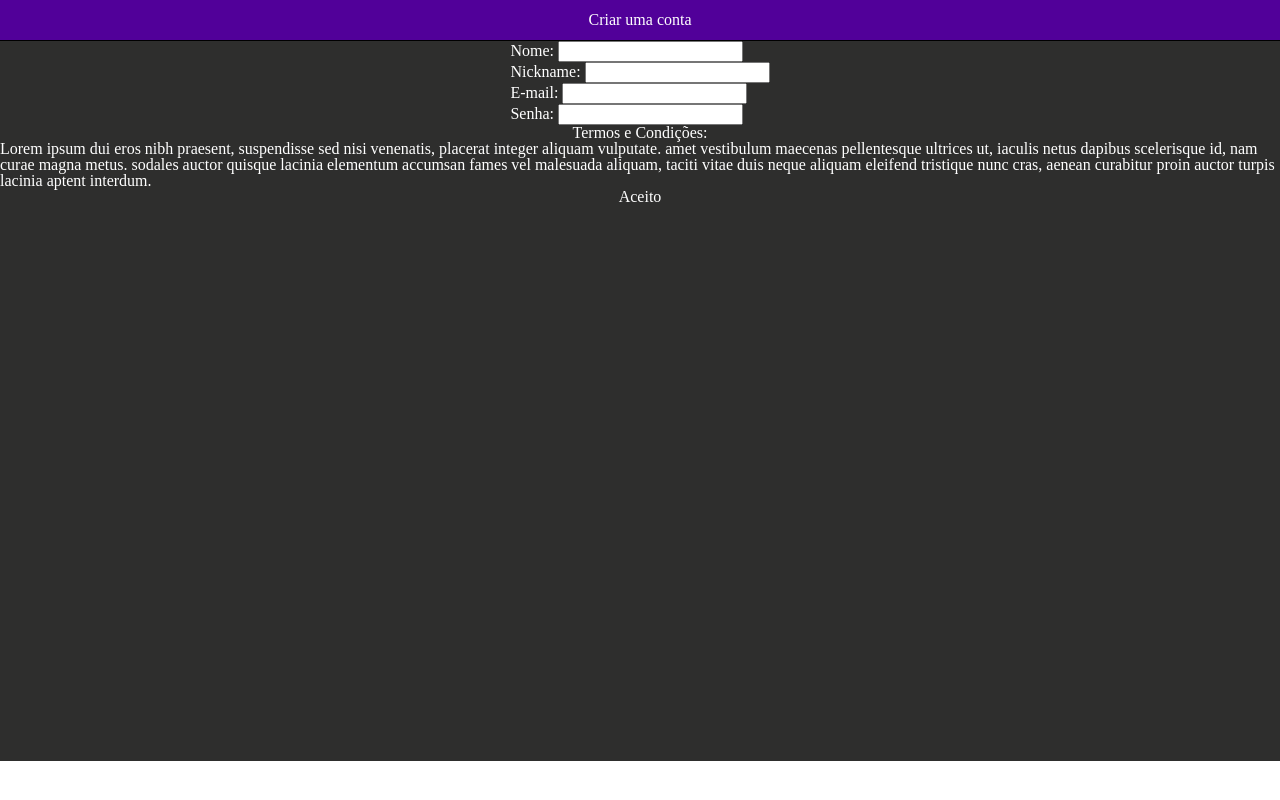
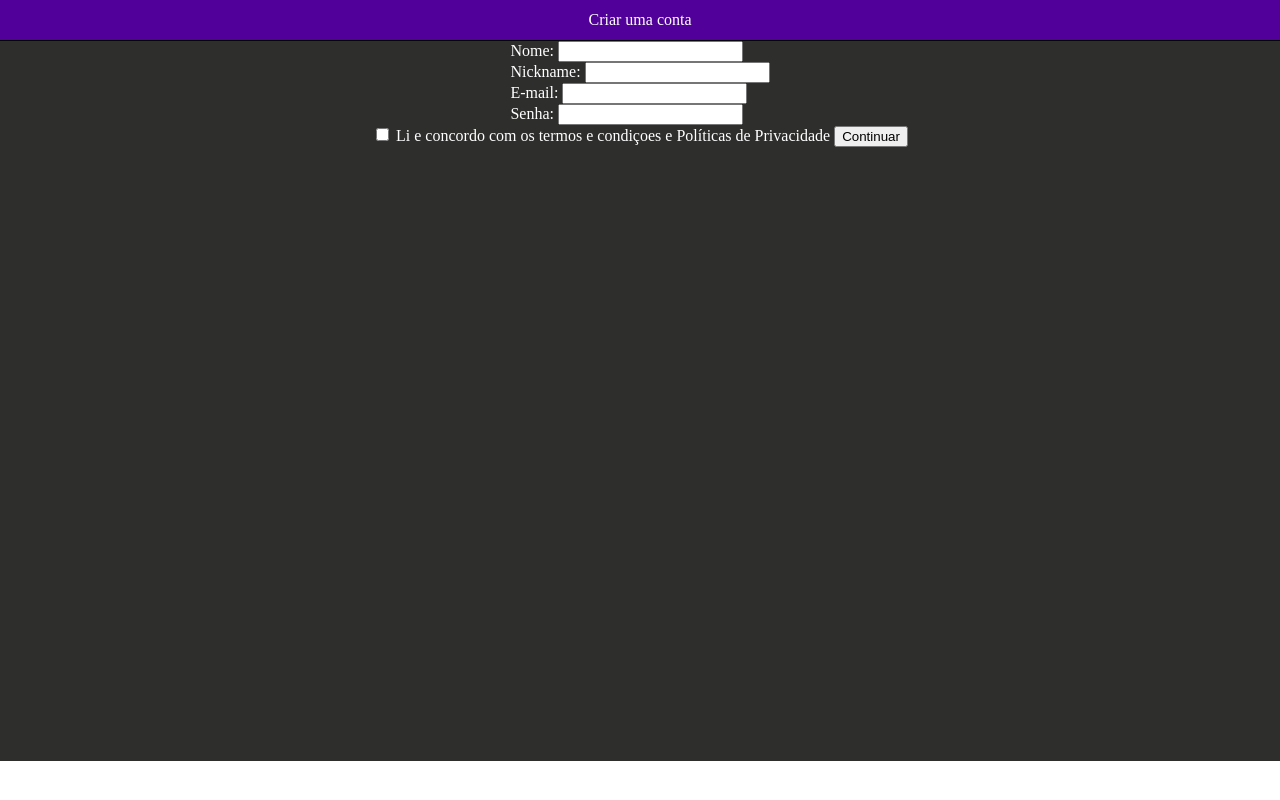
Before and after one commit to BrunoFNRodrigues/App_Frio_e_Calculista, a plain HTML site: page docs/Conta.html in a window 1280 px wide. Drawn offline with Linux system fonts and the light colour scheme.

Commit message:
ajeitando tela_conta

```diff
--- a/docs/Conta.html
+++ b/docs/Conta.html
@@ -19,13 +19,10 @@
                 <span><li>E-mail: <input type="text"></li></span>
                 <span><li>Senha: <input type="text"></li></span>
             </ul class='conta'>
-            <h2>Termos e Condições:</h2>
-            <p>
-                Lorem ipsum dui eros nibh praesent, suspendisse sed nisi venenatis, placerat integer aliquam vulputate.
-                amet vestibulum maecenas pellentesque ultrices ut, iaculis netus dapibus scelerisque id, nam curae magna metus.
-                sodales auctor quisque lacinia elementum accumsan fames vel malesuada aliquam, taciti vitae duis neque aliquam eleifend tristique nunc cras, aenean curabitur proin auctor turpis lacinia aptent interdum.
-            </p>
-            <h3 class='aceito'>Aceito</h3 class='aceito'>
+            <form action="#" onsubmit="if(document.getElementById('agree').checked) { return true; } else { alert('Please indicate that you have read and agree to the Terms and Conditions and Privacy Policy'); return false; }">
+                    <input type="checkbox" name="checkbox" value="check" id="agree" /> Li e concordo com os termos e condiçoes e Políticas de Privacidade
+                    <input type="submit" name="submit" value="Continuar" />
+            </form>
         </main>
     </body>
 </html>
```
